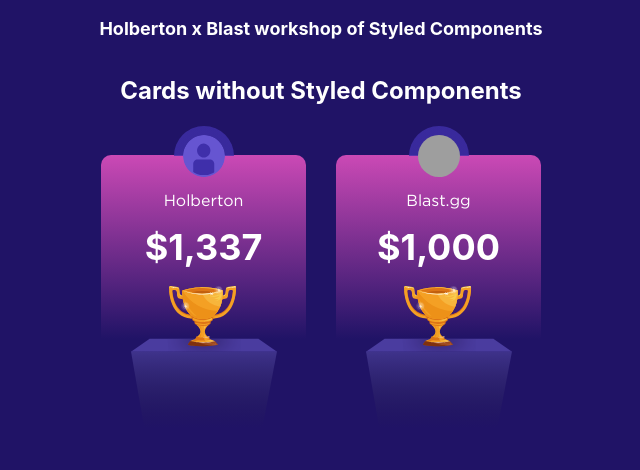
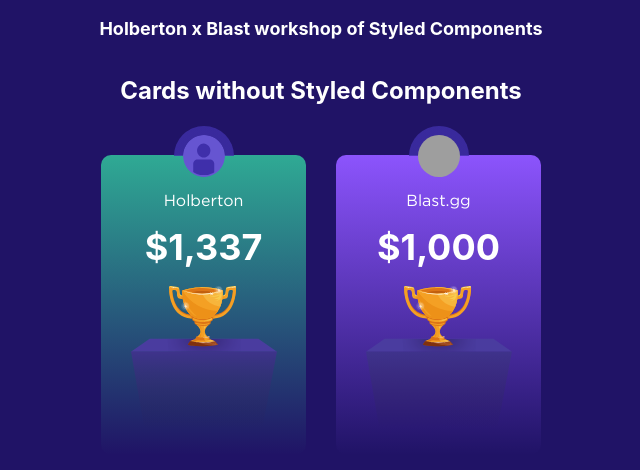
Before and after one commit to Miguel22247/workshops-hbtn, a React (Create React App) app: page / in a window 1280 px wide. Shown: the top 470 px of the page, without its empty margins (319-959 px from the left). Built offline with nearby package versions, Linux system fonts and the light colour scheme; grey boxes are pictures that could not be loaded.

Commit message:
add dynamic background to the cards

```diff
--- a/src/App.jsx
+++ b/src/App.jsx
@@ -28,9 +28,79 @@
     {
       nickname: "Blast.gg",
       poolsPrize: "1000.1822189892",
-      avatarURL: "https://www.gravatar.com/avatar/205e460b479e2e5b48aec07710c08d50?s=60",
+      avatarURL:
+        "https://www.gravatar.com/avatar/205e460b479e2e5b48aec07710c08d50?s=60",
     },
   ];
+
+  const setTopWinnerBgColor = (index) => {
+    const firstGradient =
+      "linear-gradient(180deg, #2FAA94 0%, rgba(63, 47, 170, 0) 100%)";
+    const secondGradient =
+      "linear-gradient(180deg, #8C54FD 0%, rgba(63, 47, 170, 0) 100%)";
+    const thirdGradient =
+      "linear-gradient(180deg, #5487F4 0%, rgba(63, 47, 170, 0) 100%)";
+    const fourthGradient =
+      "linear-gradient(180deg, #3F2FAA 0%, rgba(63, 47, 170, 0) 100%)";
+    const fifthGradient =
+      "linear-gradient(180deg, #CB49B5 0%, rgba(63, 47, 170, 0) 100%)";
+    const gradientArray = [
+      firstGradient,
+      secondGradient,
+      thirdGradient,
+      fourthGradient,
+      fifthGradient,
+    ];
+    // now repeat for each item of TopWinnersList component the gradient color set above it must work for N top winners since can be more than just five topWinners
+    switch (index) {
+      case 0:
+        return firstGradient;
+      case 1:
+        return secondGradient;
+      case 2:
+        return thirdGradient;
+      case 3:
+        return fourthGradient;
+      case 4:
+        return fifthGradient;
+      default:
+        return gradientArray[index % 5];
+    }
+  };
+
+  const setTopWinnerMainColor = (index) => {
+    const firstMainColor =
+      "linear-gradient(to bottom, rgba(63, 47, 170, 0.8) 0%, rgba(63, 47, 170, 0.8) 50%, rgba(0, 0, 0, 0) 50%, rgba(0, 0, 0, 0) 100%)";
+    const secondMainColor =
+      "linear-gradient(to bottom, rgba(63, 47, 170, 0.8) 0%, rgba(63, 47, 170, 0.8) 50%, rgba(0, 0, 0, 0) 50%, rgba(0, 0, 0, 0) 100%)";
+    const thirdMainColor =
+      "linear-gradient(to bottom, rgba(63, 47, 170, 0.8) 0%, rgba(63, 47, 170, 0.8) 50%, rgba(0, 0, 0, 0) 50%, rgba(0, 0, 0, 0) 100%)";
+    const fourthMainColor =
+      "linear-gradient(to bottom, rgba(63, 47, 170, 0.8) 0%, rgba(63, 47, 170, 0.8) 50%, rgba(0, 0, 0, 0) 50%, rgba(0, 0, 0, 0) 100%)";
+    const fifthMainColor =
+      "linear-gradient(to bottom, rgba(63, 47, 170, 0.8) 0%, rgba(63, 47, 170, 0.8) 50%, rgba(0, 0, 0, 0) 50%, rgba(0, 0, 0, 0) 100%)";
+    const mainColorArray = [
+      firstMainColor,
+      secondMainColor,
+      thirdMainColor,
+      fourthMainColor,
+      fifthMainColor,
+    ];
+    switch (index) {
+      case 0:
+        return firstMainColor;
+      case 1:
+        return secondMainColor;
+      case 2:
+        return thirdMainColor;
+      case 3:
+        return fourthMainColor;
+      case 4:
+        return fifthMainColor;
+      default:
+        return mainColorArray[index % 5];
+    }
+  };
 
   return (
     <>
@@ -40,12 +110,15 @@
       <Main>
         <Subtitle>Cards without Styled Components</Subtitle>
         <Wrapper>
-          <TopWinnerContainerWithoutStyledComponents
-            topWinnerData={topWinnerData[0]}
-          />
-          <TopWinnerContainerWithoutStyledComponents
-            topWinnerData={topWinnerData[1]}
-          />
+          {topWinnerData.map((topWinner, index) => {
+            return (
+              <TopWinnerContainerWithoutStyledComponents
+                topWinnerData={topWinner}
+                bgColor={setTopWinnerBgColor(index)}
+                mainBgColor={setTopWinnerMainColor(index)}
+              />
+            );
+          })}
         </Wrapper>
       </Main>
 
--- a/src/components/CardWithStyled.jsx
+++ b/src/components/CardWithStyled.jsx
@@ -2,6 +2,8 @@
 import styled from "styled-components";
 import { Podium } from "../assets/svg";
 
+
+export const CardWithStyledComponents = ({topWinnersData, bgColor, mainBgColor}) => {
   const getPrize = prize => {
     if (prize) {
       const prizeValue = prize.toString().split(".");
@@ -11,3 +13,4 @@
       return "$0";
     }
   };
+};
--- a/src/components/card-without-styled/CardWithoutStyled.jsx
+++ b/src/components/card-without-styled/CardWithoutStyled.jsx
@@ -3,7 +3,7 @@
 import "./styles.css";
 import { Podium } from "../../assets/svg";
 
-export const TopWinnerContainerWithoutStyledComponents = ({ topWinnerData }) => {
+export const TopWinnerContainerWithoutStyledComponents = ({ topWinnerData, bgColor, mainBgColor}) => {
   const prize = topWinnerData.poolsPrize
   const getPrize = prize => {
     if (prize) {
@@ -16,10 +16,10 @@
   };
 
   return (
-    <div className="container">
+    <div className="container" style={{ background: `${bgColor}, #201366`}}>
       <div className="data-container">
         <div className="profile-container">
-          <div className="avatar-container">
+          <div className="avatar-container" style={{background: `${mainBgColor}`}}>
             <Avatar size="42px" src={topWinnerData.avatarURL}/>
           </div>
           <div className="name-container">
--- a/src/components/card-without-styled/styles.css
+++ b/src/components/card-without-styled/styles.css
@@ -2,7 +2,6 @@
   width: 205px;
   height: 300px;
   border-radius: 10px;
-  background: linear-gradient(180deg, #CB49B5 0%, rgba(63, 47, 170, 0) 100%), #201366;
   background-size: 100% 184px;
   background-repeat: no-repeat;
   display: flex;
@@ -35,7 +34,6 @@
   width: 60px;
   height: 60px;
   border-radius: 50%;
-  background: linear-gradient(to bottom, rgba(63, 47, 170, 0.8) 0%, rgba(63, 47, 170, 0.8) 50%, rgba(0, 0, 0, 0) 50%, rgba(0, 0, 0, 0) 100%);
   display: flex;
   justify-content: center;
   align-items: center;
```
Lines whose indentation alone changed are shown as unchanged.
